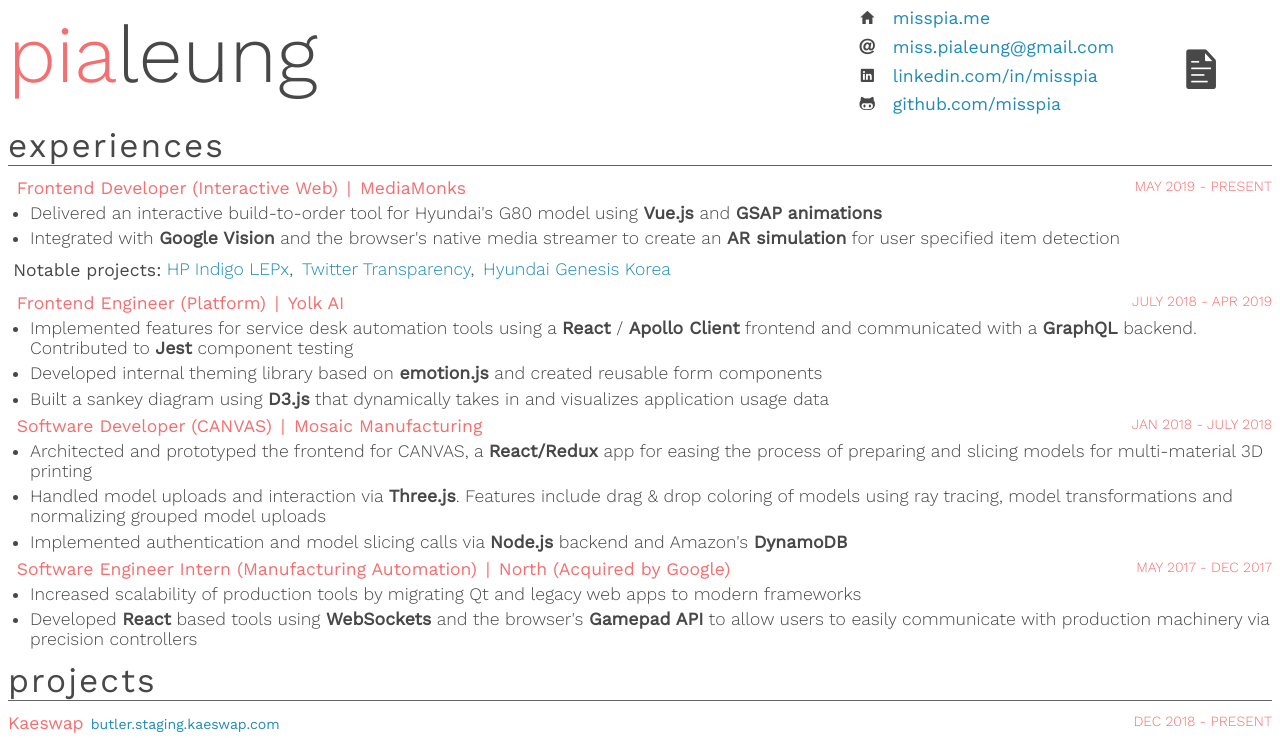
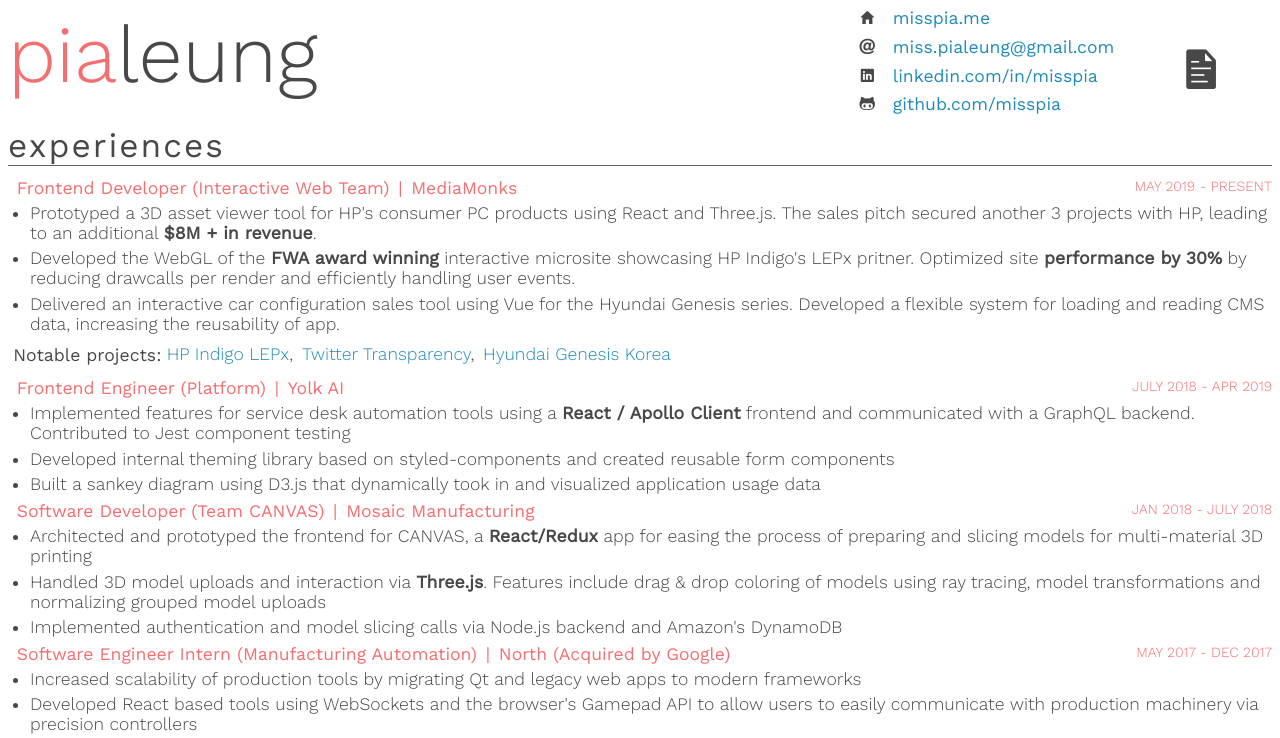
Before and after one commit to misspia/resume, a React app: page / in a window 1280 px wide. Shown: the top 738 px of the page. Built offline with nearby package versions, Linux system fonts and the light colour scheme.

Commit message:
refactor description bolding, add experience + new projects

```diff
--- a/src/descriptions/descriptions.jsx
+++ b/src/descriptions/descriptions.jsx
@@ -1,5 +1,4 @@
 import React, { Component } from 'react';
-import { boldKeywords } from '../utils.js';
 
 import './descriptions.scss';
 
@@ -7,7 +6,7 @@
 	renderDescriptions() {
 		return this.props.descriptions.map((description, index) => {
 			return <li key={index} className='description'
-			dangerouslySetInnerHTML={boldKeywords(description, this.props.keywords)} />
+			dangerouslySetInnerHTML={{ __html: description }} />
 		})
 	}
 	render() {
--- a/src/experiences/experience.jsx
+++ b/src/experiences/experience.jsx
@@ -1,6 +1,5 @@
 import React, { Component } from 'react';
 import Descriptions from '../descriptions/descriptions.jsx';
-import { boldKeywords } from '../utils.js';
 
 class Experience extends Component {
 	renderHeader() {
@@ -63,8 +62,7 @@
 		return <div className='experience'>
 			{this.renderHeader()}
 			<Descriptions
-				descriptions={this.props.descriptions}
-				keywords={this.props.keywords}/>
+				descriptions={this.props.descriptions}/>
 			{this.renderNotableProjects()}
 		</div>;
 	}
--- a/src/experiences/experiences.jsx
+++ b/src/experiences/experiences.jsx
@@ -22,7 +22,6 @@
 				enddate={experience.enddate}
 				link={experience.link}
 				descriptions={experience.descriptions}
-				keywords={experience.keywords}
 				projects={experience.projects}
 			/>
 	}
--- a/src/experiences/metadata.js
+++ b/src/experiences/metadata.js
@@ -1,3 +1,8 @@
+// https://github.com/dmlhyun/euihyun.com/blob/master/app/assets/Euihyun%20Chung%203.1.pdf
+// http://davidozhang.com/assets/resume.pdf
+// https://zuqi.li/resources/ZuqiLi_Resume.pdf
+// https://jofibo.com/blog/front-end-developer-resume-example
+
 module.exports = {
 	title: 'experience',
 	experiences: [
@@ -17,19 +22,23 @@
 		// },
 		{
 			title: 'Frontend Developer',
-			division: 'Interactive Web',
+			division: 'Interactive Web Team',
 			company: 'MediaMonks',
 			companySrc: 'https://www.mediamonks.com/',
 			startdate: 'may 2019',
 			enddate: 'present',
 			descriptions: [
 				`
-					Delivered an interactive build-to-order tool for Hyundai's G80 model
-					using Vue.js and GSAP animations
+					Prototyped a 3D asset viewer tool for HP's consumer PC products using React and Three.js.
+					The sales pitch secured another 3 projects with HP, leading to an additional <b>$8M + in revenue</b>.
 				`,
 				`
-					Integrated with Google Vision and the browser's native media streamer
-					to create an AR simulation for user specified item detection
+					Developed the WebGL of the <b>FWA award winning</b> interactive microsite showcasing HP Indigo's LEPx pritner.
+					Optimized site <b>performance by 30%</b> by reducing drawcalls per render and efficiently handling user events.
+				`,
+				`
+					Delivered an interactive car configuration sales tool using Vue for the Hyundai Genesis series.
+					Developed a flexible system for loading and reading CMS data, increasing the reusability of app.
 				`,
 			],
 			projects: [
@@ -45,8 +54,11 @@
 					label: 'Hyundai Genesis Korea',
 					href: 'https://www.genesis.com/kr/en/models/luxury-sedan-genesis/g80/bto/powertrain?code=RAS4NF2DBUJC&packages=&design=basic&color=obsidian-black&garnish=black-high-glossy',
 				},
+				// {
+				// 	label: 'Red Bull 3x3 Basketball Contest',
+				// 	href: 'https://www.redbull.com/us-en/projects/play3xgame',
+				// },
 			],
-			keywords: ['Google Vision', 'AR simulation', 'Vue.js', 'GSAP animations'],
 		},
 		{
 			title: 'Frontend Engineer',
@@ -57,39 +69,37 @@
 			enddate: 'apr 2019',
 			descriptions: [
 				`
-					Implemented features for service desk automation tools using a React / Apollo Client
+					Implemented features for service desk automation tools using a <b>React / Apollo Client</b>
 					frontend and communicated with a GraphQL backend. Contributed to Jest component testing
 				`,
 				`
-					Developed internal theming library based on emotion.js and created reusable form components
+					Developed internal theming library based on styled-components and created reusable form components
 				`,
 				`
-					Built a sankey diagram using D3.js that dynamically takes in and visualizes application usage data
+					Built a sankey diagram using D3.js that dynamically took in and visualized application usage data
 				`,
 			],
-			keywords: ['react', 'GraphQL', 'Apollo Client', 'emotion.js', 'Jest', 'D3.js', 'TypeScript', 'next.js'],
 		},
 		{
 			title: 'Software Developer',
-			division: 'CANVAS',
+			division: 'Team CANVAS',
 			company: 'Mosaic Manufacturing',
 			companySrc: 'https://www.mosaicmfg.com/products/canvas',
 			startdate: 'jan 2018',
 			enddate: 'july 2018',
 			descriptions: [
 				`
-					Architected and prototyped the frontend for CANVAS, a React/Redux app for easing the process
+					Architected and prototyped the frontend for CANVAS, a <b>React/Redux</b> app for easing the process
 					of preparing and slicing models for multi-material 3D printing
 				`,
 				`
-					Handled model uploads and interaction via Three.js. Features include drag & drop coloring of models
+					Handled 3D model uploads and interaction via <b>Three.js</b>. Features include drag & drop coloring of models
 					using ray tracing, model transformations and normalizing grouped model uploads
 				`,
 				`
 					Implemented authentication and model slicing calls via Node.js backend and Amazon's DynamoDB
 				`,
 			],
-			keywords: ['React/Redux', 'Three.js', 'sagas', 'DynamoDB', 'Node.js',],
 		},
 
 		{
@@ -109,7 +119,6 @@
 					to easily communicate with production machinery via precision controllers
 				`,
 			],
-			keywords: ['React', 'flux', 'WebSockets', 'Gamepad API']
 		},
 	],
 };
--- a/src/projects/metadata.js
+++ b/src/projects/metadata.js
@@ -10,13 +10,15 @@
 			descriptions: [
 			`
 				A platform for K-Pop entusiasts to trade and resell merchandise and event tickets.
-				Received thousands of pageviews and hundreds of daily active users during the KCON LA 2019 event
+				Received <b>thousands of pageviews and hundreds of daily active users</b> during the KCON LA 2019 event
 			`,
 			`
 				Developed modular form components using React Hooks and handled requests with Apollo Client
 			`,
+			`
+				Designed a clean and friendly UI where users can signup, browse merchandise and view seller contact info
+			`,
 			],
-			keywords: ['Apollo Client', 'React Hooks', 'next.js', 'GraphQL', 'thousands', 'hundreds']
 		},
 		{
 			title: 'WebGL Pokdex Apollo Client + Server',
@@ -26,14 +28,13 @@
 			linkDisplay: 'misspia.me/pokedex-webgl',
 			descriptions: [
 				`
-					Architected an Apollo Server for efficient read access of scraped Pokemon data
+					Architected an <b>Apollo Server</b> for efficient read access of scraped Pokemon data
 				`,
 				`
 					Developed an interactive WebGL experience with Three.js and custom shaders.
-					Managed state and UI elements using React hooks and its Context API.
+					Managed state and UI elements using <b>React hooks and its Context API</b>.
 				`,
 			],
-			keywords: ['Apollo Client', 'Apollo Server', 'Three.js', 'React hooks', 'Context API']
 		},
 		{
 			title: 'WebGL Sketchbook',
@@ -52,10 +53,9 @@
 			// 	ray marching, signed distance functions and noise functions. Implemented
 			// 	using an object oriented approach
 			// `,
-			`	Routing and mounting between sketches handled via React + React Router
+			`	Routing and mounting between sketches handled via React hooks + React Router
 			`,
 			],
-			keywords: ['shaders', 'Three.js', 'GLSL', 'React', 'Router']
 		},
 		// {
 		// 	title: 'Energy (Unity Audio Visualization)',
--- a/src/skills/metadata.js
+++ b/src/skills/metadata.js
@@ -16,16 +16,10 @@
 			]
 		},
 		{
-			title: 'Graphics / Engines',
+			title: 'Graphics & other tools',
 			list: [
-				'WebGL', 'Shaders', 'Three.js'
+				'WebGL', 'Shaders', 'Three.js', 'GraphQL', 'Postgres', 'Git'
 			]
 		},
-		{
-			title: 'Other',
-			list: [
-				'GraphQL', 'Postgres', 'React Native', 'Git'
-			]
-		}
 	]
 }
```
Also changed, not shown: src/utils.js (line endings or trailing spaces), 2 other files (tests, documents, lock files or other folders).
